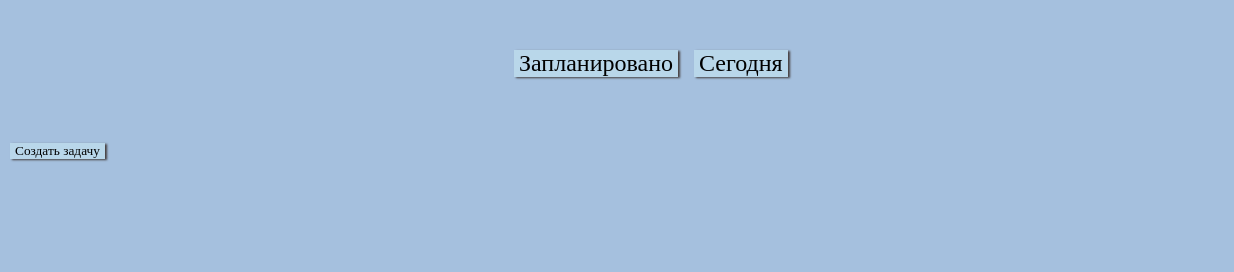
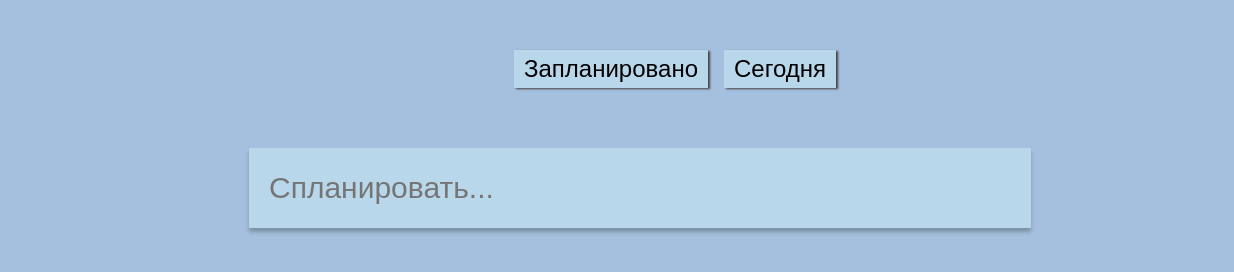
Before and after one commit to abczxd01/open-free-todolist-no-sms-no-rigestred, a plain HTML site: page index.html in a window 1280 px wide. Shown: the full height of the page, 0-1234 px from the left. Drawn offline with Linux system fonts and the light colour scheme.

Commit message:
Style change and HTML

```diff
--- a/index.html
+++ b/index.html
@@ -30,8 +30,8 @@
 		<div class="container">
 			<div class="header__items">
 				<div class="header__menu">
-					<button class="btn btn--menu">Запланировано</button>
-					<button class="btn btn--menu">Сегодня</button>
+					<button class="btn btn-menu">Запланировано</button>
+					<button class="btn btn-menu">Сегодня</button>
 				</div>
 				<div class="header__settings">
 					<svg class="header__ikon">
@@ -48,7 +48,7 @@
 		<div class="container">
 			<div class="work__items">
 				<div class="work__cliker">
-					<button class="btn btn--cliker">Создать задачу</button>
+					<input type="text" placeholder="Спланировать..." class="input__creatTask"></input >
 				</div>
 			</div>
 		</div>
--- a/style/scss/_nullStyle.scss
+++ b/style/scss/_nullStyle.scss
@@ -4,8 +4,7 @@
 	border: 0;
 }
 *,*:before,*:after{
-	-moz-box-sizing: border-box;
-	-webkit-box-sizing: border-box;
+
 	box-sizing: border-box;
 }
 :focus,:active{outline: none;}
@@ -13,24 +12,7 @@ a:focus,a:active{outline: none;}
 
 nav,footer,header,aside{display: block;}
 
-html,body{
-	height: 100%;
-	width: 100%;
-	font-size: 100%;
-	line-height: 1;
-	font-size: 14px;
-	-ms-text-size-adjust: 100%;
-	-moz-text-size-adjust: 100%;
-	-webkit-text-size-adjust: 100%;
-}
-input,button,textarea{font-family:inherit;}
 
-input::-ms-clear{display: none;}
 button{cursor: pointer;}
-button::-moz-focus-inner {padding:0;border:0;}
-a, a:visited{text-decoration: none;}
-a:hover{text-decoration: none;}
+a {text-decoration: none;}
 ul li{list-style: none;}
-img{vertical-align: top;}
-
-h1,h2,h3,h4,h5,h6{font-size:inherit;font-weight: 400;}
--- a/style/scss/style.scss
+++ b/style/scss/style.scss
@@ -19,9 +19,10 @@ body{
 
 
 }
-.btn--menu {
+.btn-menu {
 	font-size: 24px;
 	margin: 0 10px 0 0;
+	padding: 5px 10px;
 
 
 }
@@ -41,7 +42,37 @@ margin: 50px 0;
 	}
 
 	&__ikon {
+
 		width: 31px;
 		height: 31px;
+
+	  &:hover{
+		  background: rgb(255, 14, 14);
+	  }
 	}
 }
+
+
+
+.work {
+
+		&__items {
+		}
+
+		&__cliker {
+
+			padding: 10px 50px;
+			text-align: center;
+		}
+}
+
+.input__creatTask{
+	width: 782px;
+	height: 80px;
+	background: #B9D7EA;
+	box-shadow: 0px 4px 4px rgba(0, 0, 0, 0.25);
+	font-size: 30px;
+	padding-left: 20px;
+	padding-right: 10px;
+
+}
```
Also changed, not shown: css/style.css.
